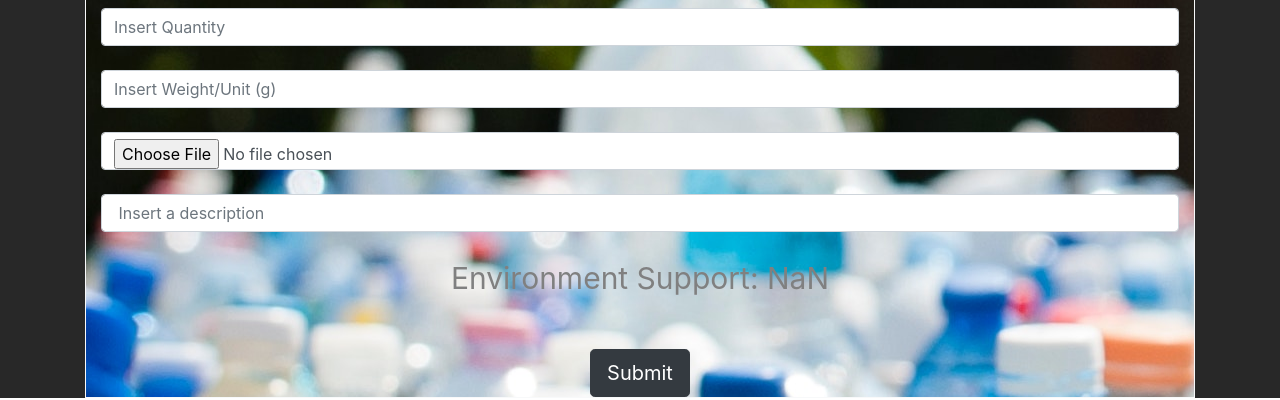
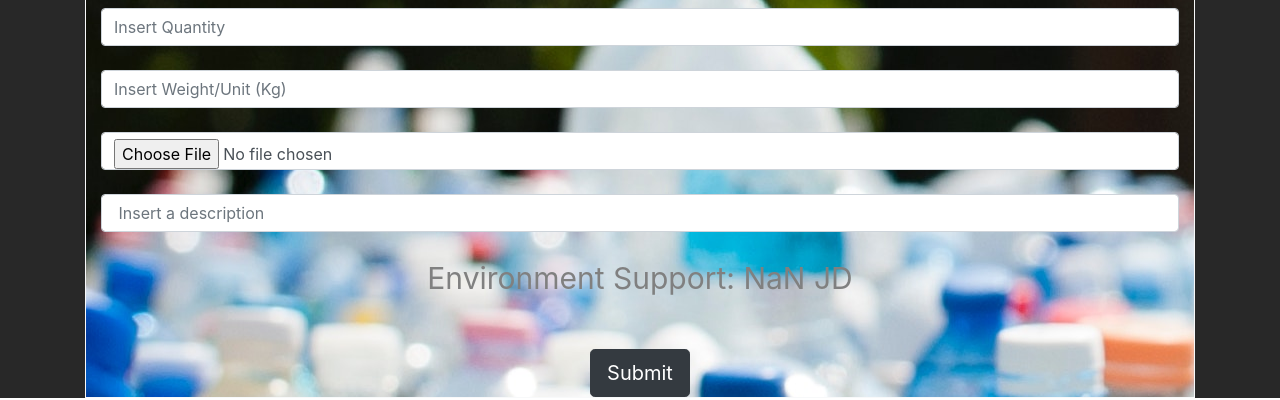
Before and after one commit to thesis-project-AASSR/front-end-react-website, a React (Create React App) app: page /AddItems in a window 1280 px wide. Shown: the part 256-656 px from the top of the page. Built offline with nearby package versions, Linux system fonts and the light colour scheme; no server answers; sample sign-in values are in the browser's storage; what react-geocode would draw is missing.

Commit message:
edit price add location to item

```diff
--- a/src/components/ListItems/addItems.js
+++ b/src/components/ListItems/addItems.js
@@ -58,7 +58,7 @@ const AddItems = (props) => {
                  })
             }
             else
-            console.log("donne")
+            console.log("done")
           }
              /// to get the object of costs for each material(category)
     var priceObj = getPrice();
@@ -171,7 +171,7 @@ const AddItems = (props) => {
                    value = {orderData.weight}
                   onChange = {(e) => setOrderData({ ...orderData ,weight : e.target.value})}
                   text-align = "center"
-                  placeholder = "Insert Weight/Unit (g)"/>
+                  placeholder = "Insert Weight/Unit (Kg)"/>
                 </div>
                 <br />
                 <div className="col">
@@ -198,7 +198,7 @@ const AddItems = (props) => {
                 </div>
                 <br/>
                 <div style={{ color:"grey", fontSize:"30px"}}>
-                Environment Support: {Total}
+                Environment Support: {Total.toFixed(2)} JD
                 </div>
                 <br />
 
--- a/src/components/ListItems/admin.js
+++ b/src/components/ListItems/admin.js
@@ -23,7 +23,11 @@ const TableItems = props => (
                      <img src= {props.Item.image} width="120" height="120" class="w3-round" />
                      {console.log(props.Item.image)}
                      </td>
+                     <td>
+                     {<a href={props.Item.location}> User Location</a>}
+                     </td>
                      <td class="form-row justify-content-center">{props.Item.price}</td>
+                     {/* <td> <Link to ={props.Item.location} class="card-link">User Location</Link> </td> */}
                      <td>
                      <button className={props.Item.itemID} type="primary" disabled={props.Item.rejectionStat} onClick= {()=> {purchaseFunc(props.Item.itemID,props.Item.price)}} >Buy </button>
                     <button className={props.Item.itemID} type="primary" disabled={props.Item.rejectionStat} onClick= {()=> {rejection(props.Item.itemID)}} > Reject </button>
@@ -204,6 +208,7 @@ function rejection(itemId){
                        <th>Description</th>
                        <th>Image</th>
                        <th>Enviroment support</th>
+                       <th>Location</th>
                        <th>Action</th>
                    </tr>
                </thead>
--- a/src/components/Profile/user.js
+++ b/src/components/Profile/user.js
@@ -90,7 +90,6 @@ const UserProfile =() =>{
     {/* <li class="list-group-item">{Info.location}</li> */}
   </ul>
   <div class="card-body">
-  <Link to="/" class="card-link">Location</Link>
   <Link to ={"/EditUser/"+Info.userID} class="card-link">Edit Profile</Link>
   </div>
 </div>
```
Also changed, not shown: 1 other file (tests, documents, lock files or other folders).
